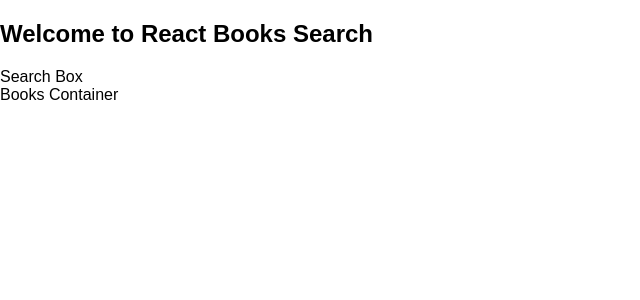
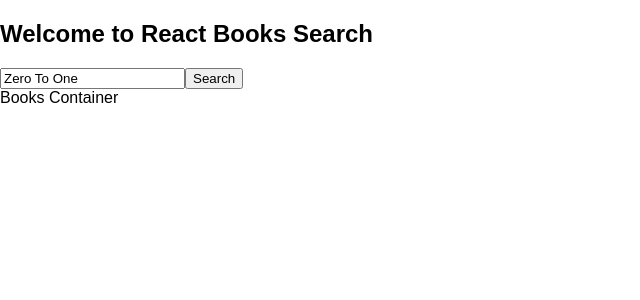
Before and after one commit to AsaraSenaratne/react-book-search, a React (Create React App) app: page / in a window 1280 px wide. Shown: the top 300 px of the page, without its empty margins (0-640 px from the left). Built offline with nearby package versions, Linux system fonts and the light colour scheme; no server answers.

Commit message:
Searchbox functionality implemented

```diff
--- a/src/App.js
+++ b/src/App.js
@@ -13,10 +13,15 @@ class App extends Component {
 
     this.getBooks = this.getBooks.bind(this)
     this.getQuery = this.getQuery.bind(this)
+    this.changeSearchText = this.changeSearchText.bind(this)
   }
 
   componentDidMount(){
     this.getBooks()
+  }
+
+  changeSearchText(text){
+    this.setState({searchText:text})
   }
 
   getQuery(){
@@ -39,7 +44,9 @@ class App extends Component {
       <div className="App">
         <div className="App-header">
           <h2>Welcome to React Books Search</h2>
-          <SearchBox />
+          <SearchBox changeSearchText={this.changeSearchText}
+                     searchText={this.state.searchText}
+                     getBooks={this.getBooks}/>
 
           <BooksContainer />
         </div>
--- a/src/SearchBox.js
+++ b/src/SearchBox.js
@@ -2,9 +2,24 @@ import React, {Component} from 'react'
 
 
 class SearchBox extends Component{
+
+	constructor(){
+		super()
+		this.changeText = this.changeText.bind(this)
+	}
+
+	changeText(event){
+		const {changeSearchText} = this.props
+		changeSearchText(event.target.value)
+	}
 	render(){
 		return(
-			<div> Search Box </div>
+			<div>
+				<div>
+					<input type='text' onChange={this.changeText} value={this.props.searchText} />
+					<button onClick={this.props.getBooks}> Search </button>
+				</div>
+			</div>
 		)
 	}
 }
```
